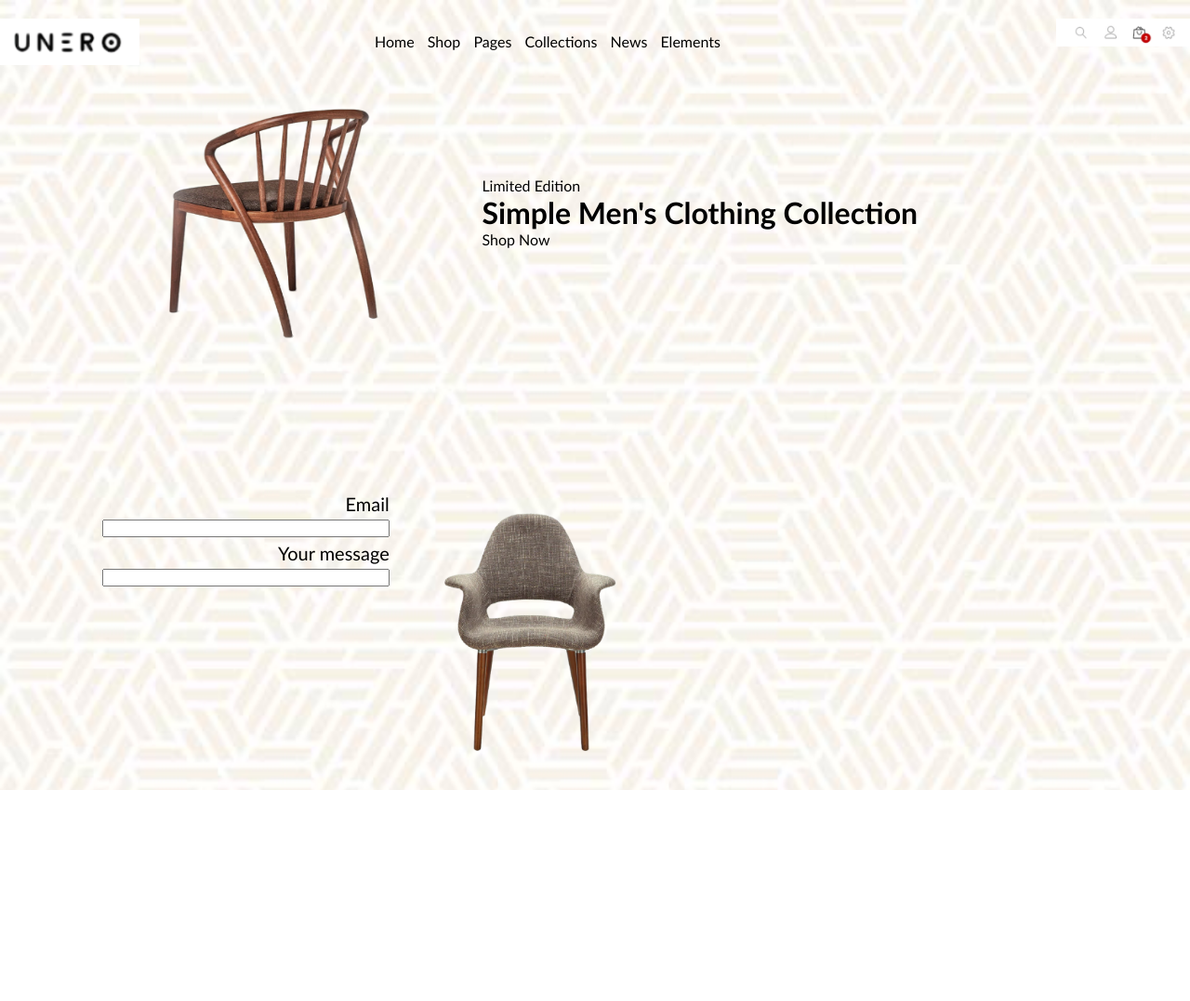
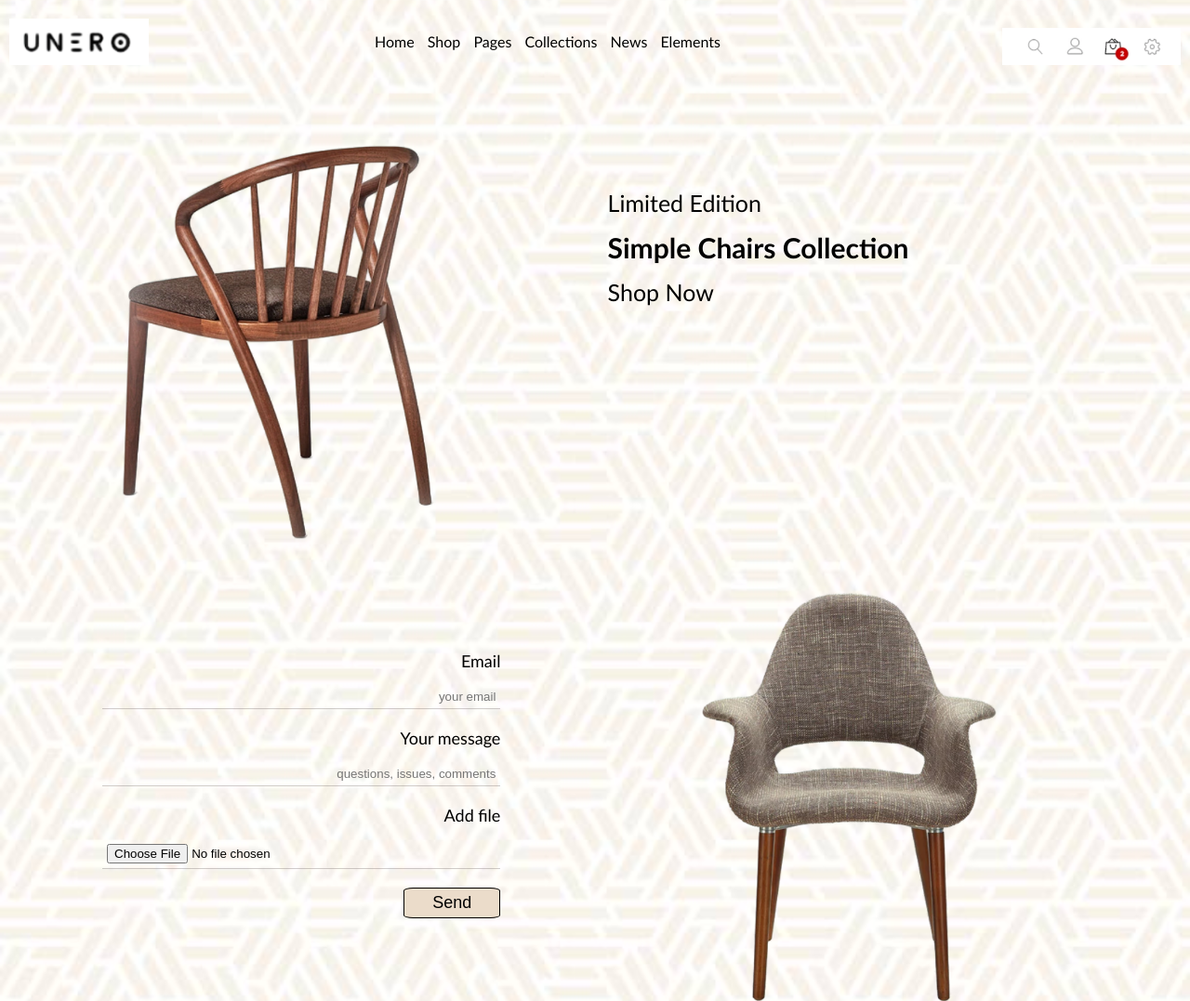
Before and after one commit to EgleNem/5-kede, a website: page index.html in a window 1280 px wide. Shown: the top 1077 px of the page at 93% size. Before the commit the page ends 850 px from the top, so only its background shows below. Drawn offline with Linux system fonts and the light colour scheme.

Commit message:
positioning

```diff
--- a/css/form.css
+++ b/css/form.css
@@ -1,13 +1,13 @@
 .form {
     width: 100%;
-    font-size: 20px;
+    font-size: 18px;
     text-align: right;
 
 
 }
 .form > .form-row {
     width: 100% ;
-    margin: 30 px;
+    padding-bottom: 20px;
 
 
 }
@@ -16,11 +16,31 @@
 
 .form > .form-row > .label {
     width: 100%;
-    margin-bottom: 5px;
+    margin-bottom: 15px;
     display: inline-block;
 
 }
 .form > .form-row > .input {
     width: 100%;
+    text-align: right;
+    border: none;
+    border-bottom: 1px solid rgba(93, 80, 80, 0.288);
+    padding: 5px;
+    background:scroll;
+    outline: none;
+}
+.btn{
+    font-size: 18px;
+    padding: 5px;
+    padding-right: 30px;
+    padding-left: 30px;
+    border-radius: 10%;
+    border: 1px solid black;
+    background-color: rgb(235, 220, 202);
 
 }
+.btn:hover{
+    cursor: pointer;
+    background-color: blanchedalmond;
+
+}
--- a/css/main.css
+++ b/css/main.css
@@ -9,15 +9,17 @@ body * {
 
 body {
     font-family: 'Gill Sans', 'Gill Sans MT', Calibri, 'Trebuchet MS', sans-serif;
-    background-repeat: no-repeat;
+    background-repeat: repeat;
     background-position: top;
     background-size: cover;
     background-image: url(../img/back.jpeg);
+    position: relative;
 }
 
 header {
     margin-top: 20px;
    align-items:center;
+   position: relative;
 }
 
 
@@ -25,69 +27,100 @@ header {
     width:150px;
     height: 50px;
     float:left;
+    position: absolute;
+    left: 10px;
 
 }
 
 header > nav {
     width:60%;
-    float:left;
-    padding-top: 15px;
-    margin-left: 50px;
     text-align: center;
+    position: absolute;
+    line-height: 50px;
+    left: 200px;
+    right: 200px;
 }
 nav > a {
 
 margin-left: 10px;
 
 }
-header > img{
+nav > a:hover{
+    cursor: pointer;
+}
+.head-btn{
     float: right;
-    height: 30px ;
+    height: 40px ;
     vertical-align: text-bottom;
+    position: absolute;
+    right: 10px;
+    top: 10px;
 }
+.head-btn:hover{
+    cursor: pointer;
+}
+
 .container {
-    display: inline-block;
-    width: 90%;
+
+    width: 100%;
+    position: absolute;
+    top:50px;
 }
 .pages {
     display: inline-block;
     width: 90%;
+    margin: 20px;
     padding: 20px;
+    position: relative;
 
 }
 .kede1{
-    float: left;
     width: 45%;
-    padding-left: 10%;
-    height: 300px;
+    position: absolute;
+
 
 }
+.kede1:hover{
+    background-color:rgb(245, 238, 228);
+}
 .right-column {
-        float: right;
-        padding-top: 100px;
-        width: 50%;
+        padding-top: 23px;
+        width: 45%;
+        position: absolute;
+        right:0;
+        top: 90px;
     }
-
-.main title {
+.p{
+    font-size: 25px;
+}
+.main-title {
     font-size: 30px;
-    margin-top: 10px;
-    margin-bottom: 10px;
+    margin-top: 15px;
+    margin-bottom: 15px;
 }
 
 .left-column{
-    width: 40%;
-    float: left;
+    width: 45%;
     padding-left: 90px;
+    position: absolute;
+    left: 0;
+    top: 450px;
+
 
 }
 .kede2 {
-    float: left;
-    width: 50%;
 
+    width: 45%;
+    position: absolute;
+   right: 0;
+   top: 350px;
+}
+
+.kede2:hover{
+    background-color:rgb(245, 238, 228);
 }
 .kede2 > img {
-
-    height: 300px;
+    width: 100%;
     float: left;
 
 }
--- a/index.html
+++ b/index.html
@@ -27,28 +27,34 @@
             <a>News</a>
             <a>Elements</a>
         </nav>
-        <img src="./img/Screenshot 2022-03-23 at 18.48.33.png" alt="">
+        <img class="head-btn" src="./img/Screenshot 2022-03-23 at 18.48.33.png" alt="">
     </header>
     <main class="container">
        <div class="pages">
            <img class="kede1" src="./img/kede.png" alt="kedute">
             <div class="right-column" >
-                <p>Limited Edition</p>
-                <h1 class="main title" >Simple Men's Clothing Collection</h1>
-                <p>Shop Now</p>
+                <p class="p">Limited Edition</p>
+                <h1 class="main-title" >Simple Chairs Collection</h1>
+                <p class="p">Shop Now</p>
             </div>
         </div>
         <div style="margin-top: 100px;" class="pages">
            <div class="left-column">
                <form class="form">
                 <div class="form-row">
-                    <label for="" class="label">Email</label>
-                    <input type="text" class="input">
+                    <label for="email" class="label">Email</label>
+                    <input id="email" type="email" class="input" required placeholder="your email">
                 </div>
                 <div class="form-row">
                     <label for="" class="label">Your message</label>
-                    <input type="text" class="input">
+                    <input type="text" required class="input" placeholder="questions, issues, comments">
                 </div>
+                <div class="form-row">
+                    <label for="file" class="label">Add file</label>
+                    <input style="text-align: right;" type="file" required class="input">
+                </div>
+                <div class="form-row">
+                    <button class="btn">Send</button></div>
             </form>
         </div>
             <div class="kede2"> <img src="./img/kede2.png" alt="kedike"></div>
```
